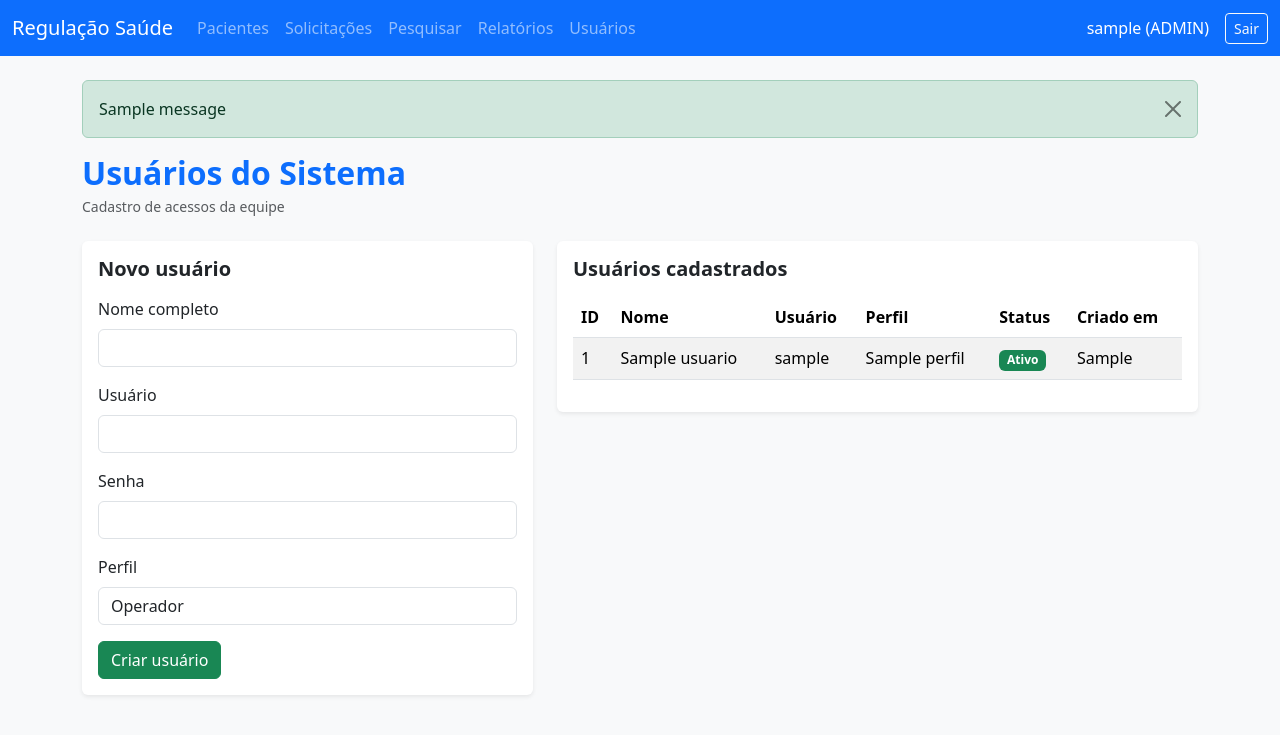
After one commit to diegorafa87/GestaoRegulacao, a Flask app: page /usuarios in a window 1280 px wide. The commit adds this page. Shown: the top 735 px of the page. Run offline with Flask 3, Linux system fonts and the light colour scheme; the visitor is signed in with stand-in values (Sample User, id 1); one stand-in notice (Sample message) is shown; a database or web service that is not in the repository returns one stand-in record (values such as "Sample title"); some libraries are stand-ins or nearby versions.

Commit message:
feat: autenticação com login e gestão de usuários

```diff
--- a/app.py
+++ b/app.py
@@ -1,13 +1,64 @@
-from flask import Flask, render_template, request, redirect, url_for, jsonify, Response
+from flask import Flask, render_template, request, redirect, url_for, jsonify, Response, session, flash
 import os
 import psycopg2
 import psycopg2.extras
 from datetime import datetime
 import csv
 import io
+from functools import wraps
+from werkzeug.security import generate_password_hash, check_password_hash
+from dotenv import load_dotenv
 from db import conectar, criar_tabelas
 
+load_dotenv()
+
 app = Flask(__name__)
+app.secret_key = os.environ.get('SECRET_KEY', 'trocar-esta-chave-em-producao')
+
+PUBLIC_ENDPOINTS = {'login', 'logout', 'static'}
+
+def usuario_logado():
+    return bool(session.get('usuario_id'))
+
+def apenas_admin():
+    return session.get('usuario_perfil') == 'ADMIN'
+
+def login_required_admin(func):
+    @wraps(func)
+    def wrapper(*args, **kwargs):
+        if not usuario_logado():
+            return redirect(url_for('login'))
+        if not apenas_admin():
+            flash('Apenas usuários administradores podem acessar esta área.', 'warning')
+            return redirect(url_for('index'))
+        return func(*args, **kwargs)
+    return wrapper
+
+@app.before_request
+def exigir_login_global():
+    endpoint = request.endpoint or ''
+    if endpoint in PUBLIC_ENDPOINTS or endpoint.startswith('static'):
+        return
+    if not usuario_logado():
+        return redirect(url_for('login'))
+
+def garantir_usuario_admin():
+    admin_user = os.environ.get('ADMIN_USER', '').strip()
+    admin_password = os.environ.get('ADMIN_PASSWORD', '').strip()
+    if not admin_user or not admin_password:
+        return
+
+    conn = conectar()
+    c = conn.cursor()
+    c.execute('SELECT id FROM usuario WHERE username = %s', (admin_user,))
+    existente = c.fetchone()
+    if not existente:
+        c.execute(
+            'INSERT INTO usuario (nome, username, senha_hash, perfil, ativo) VALUES (%s, %s, %s, %s, %s)',
+            ('Administrador', admin_user, generate_password_hash(admin_password), 'ADMIN', True)
+        )
+        conn.commit()
+    conn.close()
 
 def normalizar_data_para_iso(data_str):
     if not data_str:
@@ -386,6 +437,51 @@ def gerar_pdf_relatorio_resumo(resumo, tipo, especialidade, data_inicio, data_fi
 
 app.jinja_env.filters['formatar_data'] = formatar_data_br
 
+@app.route('/login', methods=['GET', 'POST'])
+def login():
+    if usuario_logado():
+        return redirect(url_for('index'))
+
+    if request.method == 'POST':
+        username = request.form.get('username', '').strip()
+        senha = request.form.get('senha', '')
+
+        conn = conectar()
+        c = conn.cursor()
+        c.execute(
+            'SELECT id, nome, username, senha_hash, perfil, ativo FROM usuario WHERE username = %s',
+            (username,)
+        )
+        usuario = c.fetchone()
+        conn.close()
+
+        if not usuario:
+            flash('Usuário ou senha inválidos.', 'danger')
+            return render_template('login.html')
+
+        if not usuario[5]:
+            flash('Usuário inativo. Contate um administrador.', 'warning')
+            return render_template('login.html')
+
+        if not check_password_hash(usuario[3], senha):
+            flash('Usuário ou senha inválidos.', 'danger')
+            return render_template('login.html')
+
+        session['usuario_id'] = usuario[0]
+        session['usuario_nome'] = usuario[1]
+        session['usuario_username'] = usuario[2]
+        session['usuario_perfil'] = usuario[4]
+        flash(f'Bem-vindo, {usuario[1]}!', 'success')
+        return redirect(url_for('index'))
+
+    return render_template('login.html')
+
+@app.route('/logout')
+def logout():
+    session.clear()
+    flash('Sessão encerrada com sucesso.', 'info')
+    return redirect(url_for('login'))
+
 def consultar_solicitacoes(cpf, sus, especialidade, prioridade, status):
     status_upper = status.upper()
     modo_urgencia_em_espera = (
@@ -453,8 +549,8 @@ def consultar_solicitacoes(cpf, sus, especialidade, prioridade, status):
             ) AS status_atual
         FROM paciente p
         LEFT JOIN solicitacao s ON s.paciente_id = p.id
-        WHERE 1=%%s
-    '''.replace('1=%%s', '1=1')
+        WHERE 1=1
+    '''
 
     filtros_id = []
     if cpf:
@@ -760,8 +856,49 @@ def api_buscar_paciente():
     resultado = [{'id': p[0], 'nome': p[1]} for p in pacientes]
     return jsonify(resultado)
 
+@app.route('/usuarios', methods=['GET', 'POST'])
+@login_required_admin
+def usuarios():
+    if request.method == 'POST':
+        nome = request.form.get('nome', '').strip()
+        username = request.form.get('username', '').strip()
+        senha = request.form.get('senha', '')
+        perfil = request.form.get('perfil', 'OPERADOR').strip().upper()
+
+        if not nome or not username or not senha:
+            flash('Preencha nome, usuário e senha.', 'warning')
+            return redirect(url_for('usuarios'))
+
+        if perfil not in ('ADMIN', 'OPERADOR'):
+            perfil = 'OPERADOR'
+
+        conn = conectar()
+        c = conn.cursor()
+        c.execute('SELECT id FROM usuario WHERE username = %s', (username,))
+        if c.fetchone():
+            conn.close()
+            flash('Nome de usuário já existe. Use outro.', 'danger')
+            return redirect(url_for('usuarios'))
+
+        c.execute(
+            'INSERT INTO usuario (nome, username, senha_hash, perfil, ativo) VALUES (%s, %s, %s, %s, %s)',
+            (nome, username, generate_password_hash(senha), perfil, True)
+        )
+        conn.commit()
+        conn.close()
+        flash('Usuário criado com sucesso!', 'success')
+        return redirect(url_for('usuarios'))
+
+    conn = conectar()
+    c = conn.cursor()
+    c.execute('SELECT id, nome, username, perfil, ativo, criado_em FROM usuario ORDER BY id DESC')
+    lista_usuarios = c.fetchall()
+    conn.close()
+    return render_template('usuarios.html', usuarios=lista_usuarios)
+
 with app.app_context():
     criar_tabelas()
+    garantir_usuario_admin()
 
 if __name__ == '__main__':
     app.run(debug=True)
--- a/db.py
+++ b/db.py
@@ -2,6 +2,9 @@ import os
 import psycopg2
 import psycopg2.extras
 from datetime import datetime
+from dotenv import load_dotenv
+
+load_dotenv()
 
 DATABASE_URL = os.environ.get('DATABASE_URL')
 
@@ -12,6 +15,15 @@ def conectar():
 def criar_tabelas():
     conn = conectar()
     c = conn.cursor()
+    c.execute('''CREATE TABLE IF NOT EXISTS usuario (
+        id SERIAL PRIMARY KEY,
+        nome TEXT NOT NULL,
+        username TEXT UNIQUE NOT NULL,
+        senha_hash TEXT NOT NULL,
+        perfil TEXT NOT NULL DEFAULT 'OPERADOR',
+        ativo BOOLEAN NOT NULL DEFAULT TRUE,
+        criado_em TIMESTAMP NOT NULL DEFAULT NOW()
+    )''')
     c.execute('''CREATE TABLE IF NOT EXISTS paciente (
         id TEXT PRIMARY KEY,
         nome TEXT NOT NULL,
--- a/requirements.txt
+++ b/requirements.txt
@@ -1,3 +1,4 @@
 Flask==3.1.3
 gunicorn==23.0.0
 psycopg2-binary==2.9.10
+python-dotenv==1.1.0
--- a/templates/base.html
+++ b/templates/base.html
@@ -10,16 +10,38 @@
   <div class="container-fluid">
     <a class="navbar-brand" href="/">Regulação Saúde</a>
     <div class="collapse navbar-collapse">
+      {% if session.get('usuario_id') %}
       <ul class="navbar-nav me-auto mb-2 mb-lg-0">
         <li class="nav-item"><a class="nav-link" href="/pacientes">Pacientes</a></li>
         <li class="nav-item"><a class="nav-link" href="/solicitacoes">Solicitações</a></li>
         <li class="nav-item"><a class="nav-link" href="/pesquisar">Pesquisar</a></li>
         <li class="nav-item"><a class="nav-link" href="/relatorios">Relatórios</a></li>
+        {% if session.get('usuario_perfil') == 'ADMIN' %}
+        <li class="nav-item"><a class="nav-link" href="/usuarios">Usuários</a></li>
+        {% endif %}
       </ul>
+      <span class="navbar-text text-white me-3">
+        {{ session.get('usuario_nome') }} ({{ session.get('usuario_perfil') }})
+      </span>
+      <a class="btn btn-outline-light btn-sm" href="/logout">Sair</a>
+      {% else %}
+      <ul class="navbar-nav me-auto mb-2 mb-lg-0"></ul>
+      <a class="btn btn-outline-light btn-sm" href="/login">Entrar</a>
+      {% endif %}
     </div>
   </div>
 </nav>
 <div class="container">
+    {% with messages = get_flashed_messages(with_categories=true) %}
+      {% if messages %}
+        {% for category, message in messages %}
+          <div class="alert alert-{{ category }} alert-dismissible fade show" role="alert">
+            {{ message }}
+            <button type="button" class="btn-close" data-bs-dismiss="alert" aria-label="Close"></button>
+          </div>
+        {% endfor %}
+      {% endif %}
+    {% endwith %}
     {% block content %}{% endblock %}
 </div>
 <script src="https://cdn.jsdelivr.net/npm/bootstrap@5.3.2/dist/js/bootstrap.bundle.min.js"></script>
--- /dev/null
+++ b/templates/usuarios.html
@@ -0,0 +1,88 @@
+{% extends 'base.html' %}
+{% block title %}Usuários{% endblock %}
+{% block content %}
+<div class="d-flex justify-content-between align-items-center mb-4">
+    <div>
+        <h2 class="mb-1 text-primary fw-bold">Usuários do Sistema</h2>
+        <div class="text-muted small">Cadastro de acessos da equipe</div>
+    </div>
+</div>
+
+<div class="row g-4">
+    <div class="col-lg-5">
+        <div class="card border-0 shadow-sm">
+            <div class="card-body">
+                <h5 class="fw-semibold mb-3">Novo usuário</h5>
+                <form method="post" class="row g-3">
+                    <div class="col-12">
+                        <label class="form-label">Nome completo</label>
+                        <input type="text" name="nome" class="form-control" required>
+                    </div>
+                    <div class="col-12">
+                        <label class="form-label">Usuário</label>
+                        <input type="text" name="username" class="form-control" required>
+                    </div>
+                    <div class="col-12">
+                        <label class="form-label">Senha</label>
+                        <input type="password" name="senha" class="form-control" required>
+                    </div>
+                    <div class="col-12">
+                        <label class="form-label">Perfil</label>
+                        <select name="perfil" class="form-control" required>
+                            <option value="OPERADOR">Operador</option>
+                            <option value="ADMIN">Administrador</option>
+                        </select>
+                    </div>
+                    <div class="col-12">
+                        <button type="submit" class="btn btn-success">Criar usuário</button>
+                    </div>
+                </form>
+            </div>
+        </div>
+    </div>
+
+    <div class="col-lg-7">
+        <div class="card border-0 shadow-sm">
+            <div class="card-body">
+                <h5 class="fw-semibold mb-3">Usuários cadastrados</h5>
+                <div class="table-responsive">
+                    <table class="table table-striped table-hover align-middle">
+                        <thead>
+                            <tr>
+                                <th>ID</th>
+                                <th>Nome</th>
+                                <th>Usuário</th>
+                                <th>Perfil</th>
+                                <th>Status</th>
+                                <th>Criado em</th>
+                            </tr>
+                        </thead>
+                        <tbody>
+                            {% for u in usuarios %}
+                            <tr>
+                                <td>{{ u[0] }}</td>
+                                <td>{{ u[1] }}</td>
+                                <td>{{ u[2] }}</td>
+                                <td>{{ u[3] }}</td>
+                                <td>
+                                    {% if u[4] %}
+                                    <span class="badge text-bg-success">Ativo</span>
+                                    {% else %}
+                                    <span class="badge text-bg-secondary">Inativo</span>
+                                    {% endif %}
+                                </td>
+                                <td>{{ u[5] }}</td>
+                            </tr>
+                            {% else %}
+                            <tr>
+                                <td colspan="6" class="text-center text-muted">Nenhum usuário cadastrado.</td>
+                            </tr>
+                            {% endfor %}
+                        </tbody>
+                    </table>
+                </div>
+            </div>
+        </div>
+    </div>
+</div>
+{% endblock %}
```
Also changed, not shown: templates/login.html (added, +27 -0 lines).
